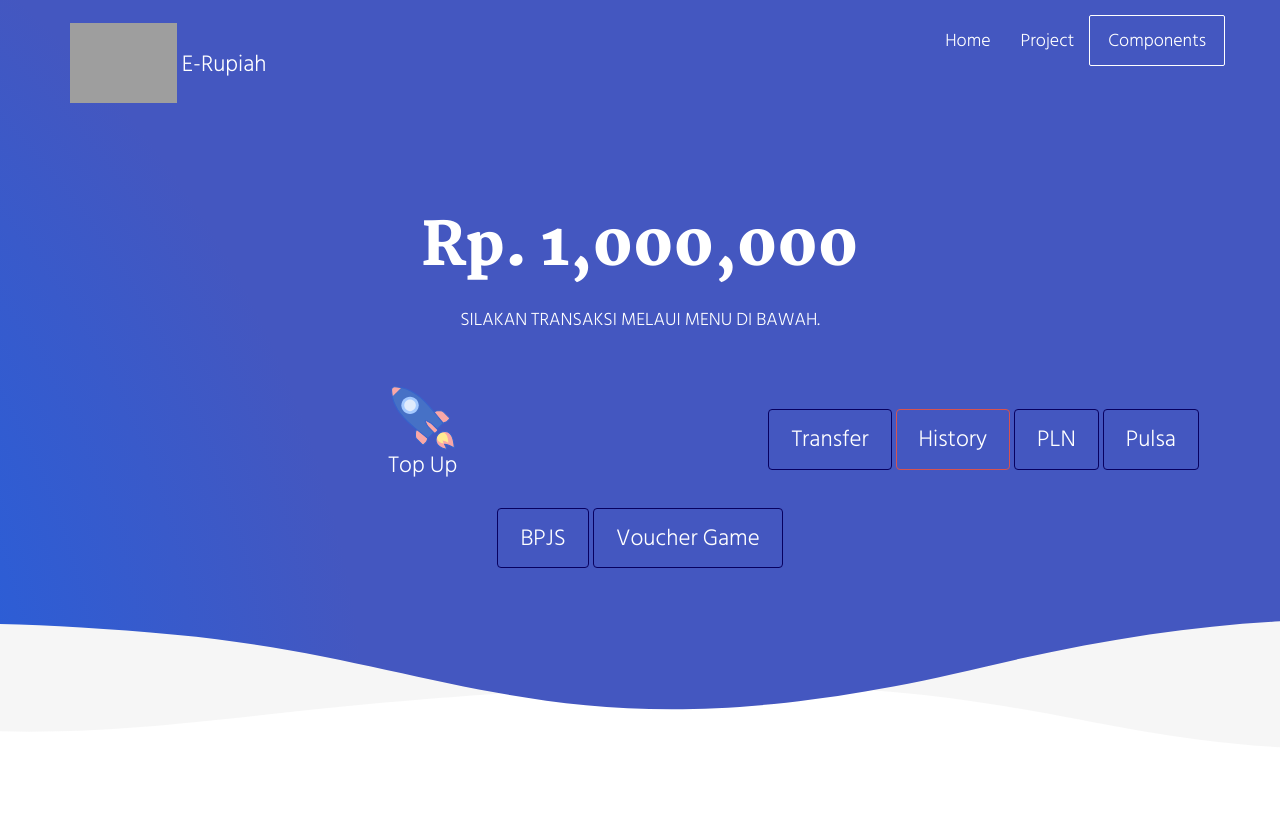
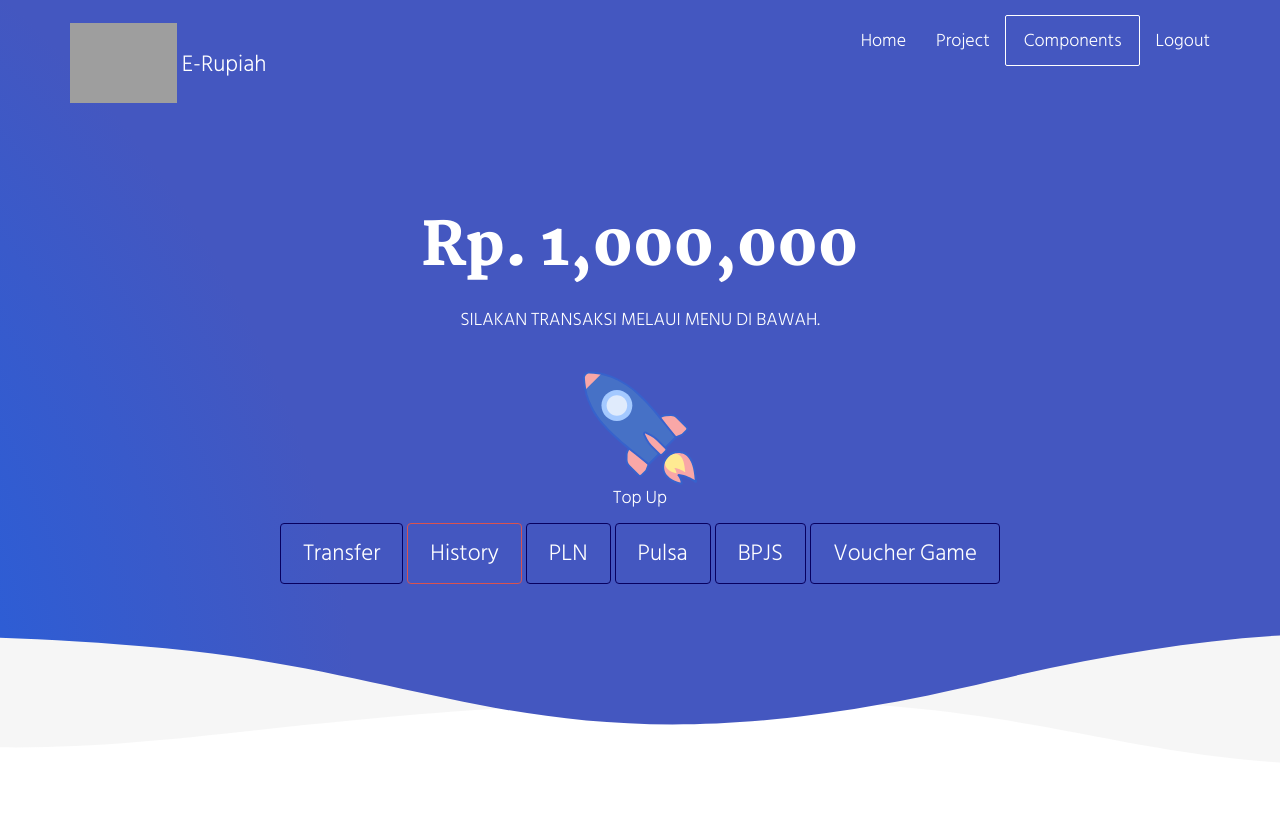
Before and after one commit to imkkel5/erupiah, a PHP site: page /member/index.php in a window 1280 px wide. Shown: the top 816 px of the page. Run offline with PHP 8.4, Linux system fonts and the light colour scheme; grey boxes are pictures that could not be loaded.

Commit message:
Memberikan logout

```diff
--- a/html/Login-Form.php
+++ b/html/Login-Form.php
@@ -90,7 +90,7 @@
           if ($('#user').val() == '' || $('#pass').val() == '' || $('#user').val() != $('#pass').val()) {
             alert("Mohon Isi Username dan password dengan benar");
           } else {
-            window.location = 'index.php';
+            window.location = './member/index.php';
           }
         })
       })
--- a/html/member/index.php
+++ b/html/member/index.php
@@ -51,6 +51,7 @@
                 <a href="./components.php" class="btn btn-default navbar-btn" title="">Components</a>
               </p>
             </li>
+            <li><a href="../Login-Form.php" title="">Logout</a></li>
 
           </ul>
         </div>
@@ -67,7 +68,7 @@
           <p>SILAKAN TRANSAKSI MELAUI MENU DI BAWAH.</p>
           <br>
           <div>
-            <a href="#" class="btn btn-lg">
+            <a href="#" class="icon">
               <img class="reveal img-responsive reveal-content image-center" src="./assets/rocket.svg" hidden width="10%">
               <p>Top Up</p>
             </a>
```
